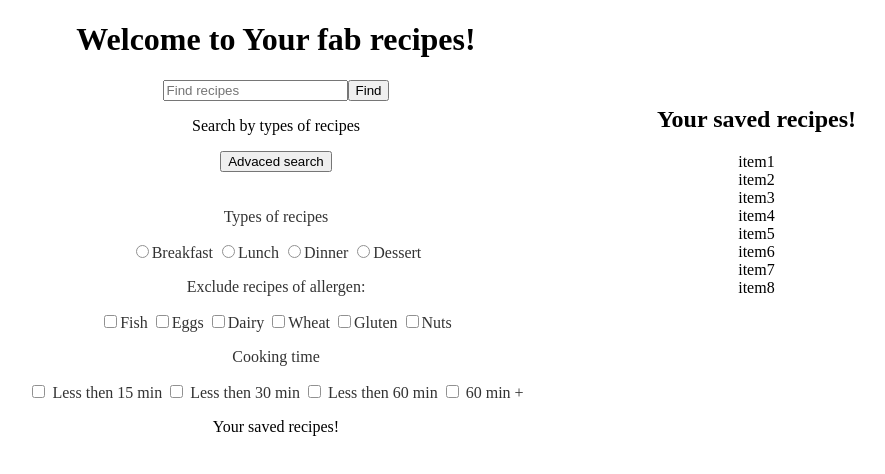
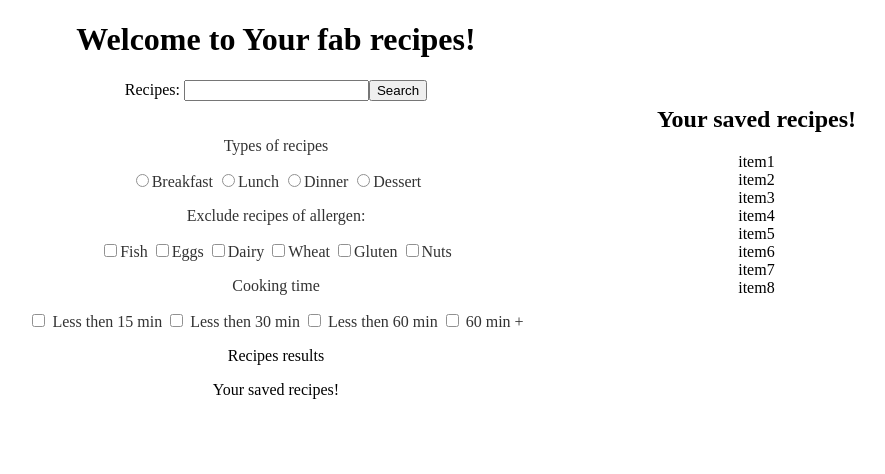
Before and after one commit to chas-academy/09-recipe-book-robertahagg, an Angular app in the folder recipe-book/: page / in a window 1280 px wide. Shown: the top 474 px of the page, without its empty margins (364-1249 px from the left). Built offline with nearby package versions, Linux system fonts and the light colour scheme.

Commit message:
First data binding succesfull test

```diff
--- a/recipe-book/src/app/recipe-search/recipe-search.component.html
+++ b/recipe-book/src/app/recipe-search/recipe-search.component.html
@@ -1,9 +1,13 @@
 <div class="search-container">
-    <form action="">
-        <input type="text" placeholder="Find recipes" name="search">
-        <button type="submit">Find</button>
-        <p>Search by types of recipes</p><button type="submit">Advaced search</button>
-    </form>
+    <div>
+        <label>Recipes:
+                  <input #recipeSearch />
+                </label>
+        <!-- (click) passes input value to add() and then clears the input -->
+        <button (click)="search(recipeSearch.value); recipeSearch.value=''">
+                  Search
+                </button>
+    </div>
 </div>
 
 <div class="searchFilter">
@@ -33,3 +37,12 @@
         <input type="checkbox" name="cooking-time" (click)="over-60-min" /> 60 min +
     </div>
 </div>
+
+<p>Recipes results</p>
+<ul class="recipe-result">
+    <li *ngFor="let recipe of recipes">
+        <!-- <a routerLink="/detail/{{recipe.id}}"> -->
+        {{recipe.name}}
+        <!-- </a> -->
+    </li>
+</ul>
--- a/recipe-book/src/app/recipe-search/recipe-search.component.ts
+++ b/recipe-book/src/app/recipe-search/recipe-search.component.ts
@@ -6,10 +6,26 @@ import { Component, OnInit } from '@angular/core';
   styleUrls: ['./recipe-search.component.css']
 })
 export class RecipeSearchComponent implements OnInit {
+  recipes: Recipe[];
 
   constructor() { }
 
   ngOnInit() {
+    this.recipes = [];
   }
 
+  search(name: string): void {
+    name = name.trim();
+    if (!name) { return; }
+    this.recipes.push(new Recipe(name));
+  }
 }
+
+class Recipe {
+  id: number;
+  name: string;
+
+  constructor(public theName: string) {
+    this.name = theName;
+  }
+}
```
